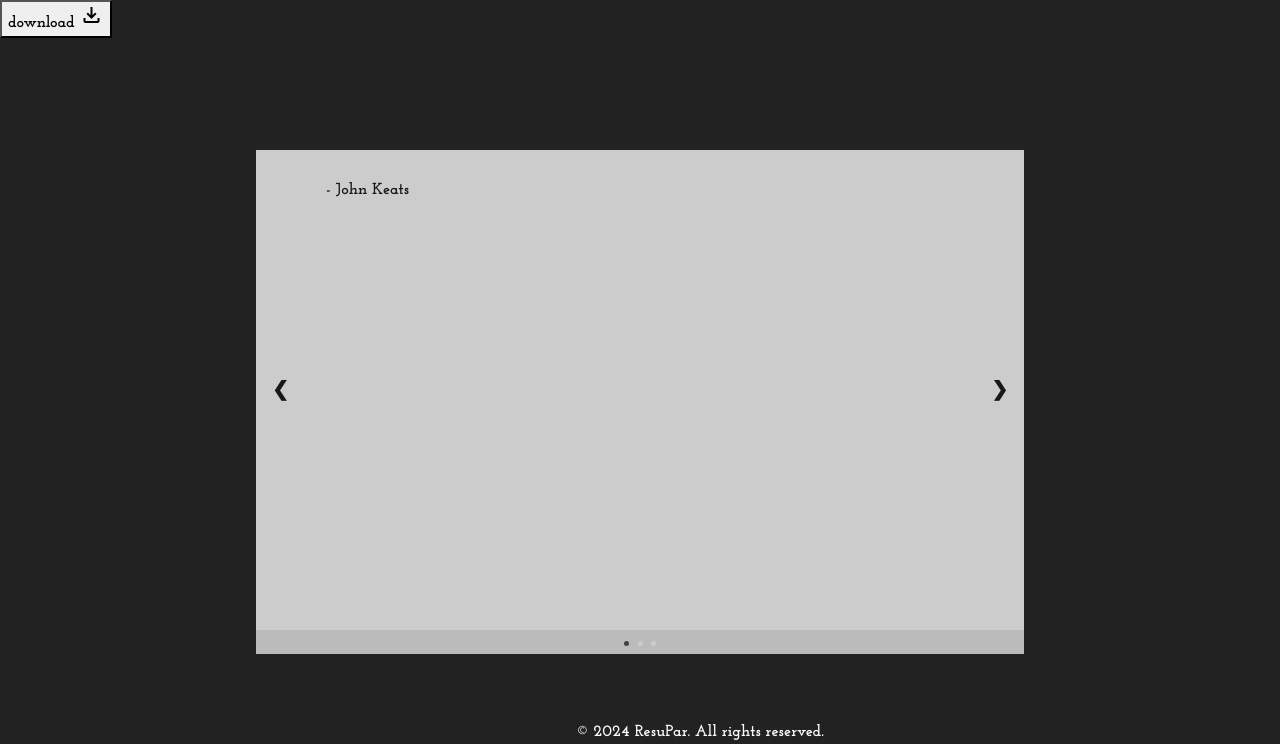
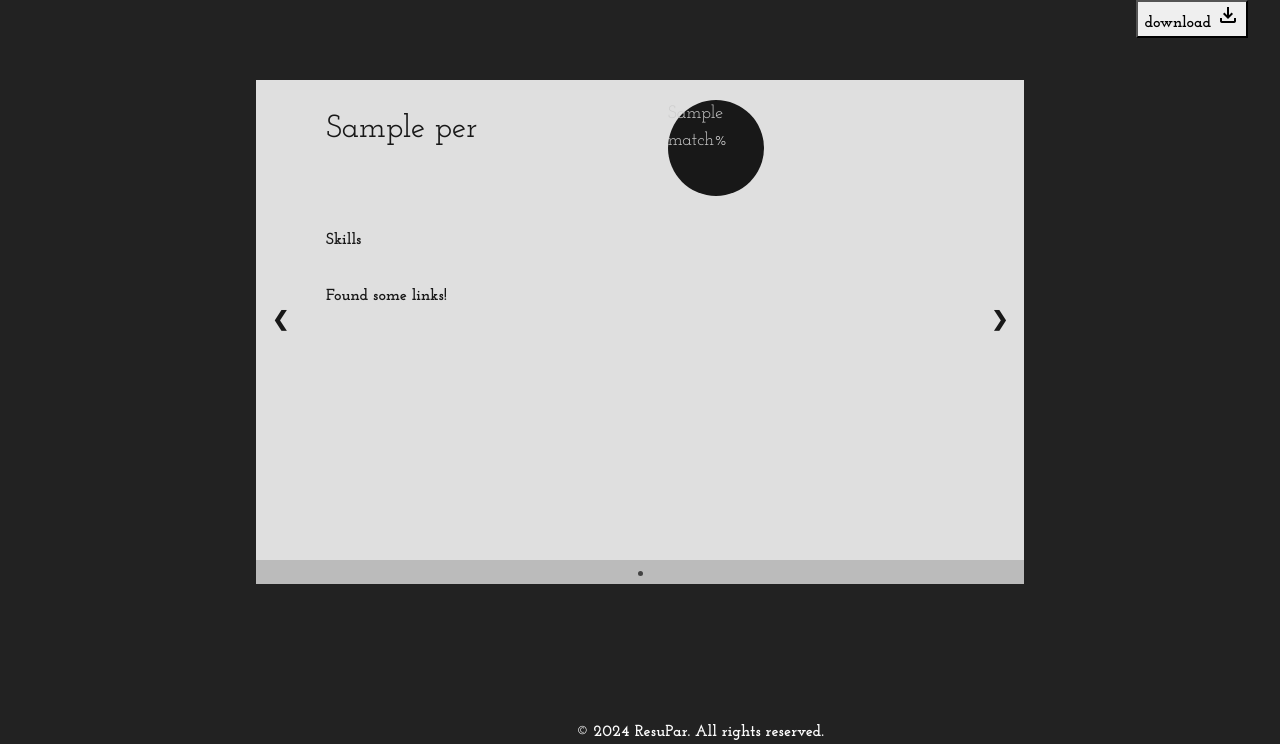
Before and after one commit to nimisha-sara/capstone, a FastAPI app: template templates/recruiter-match.html in a window 1280 px wide. Shown: the part 56-800 px from the top of the page. Run offline with FastAPI, Linux system fonts and the light colour scheme; the template is opened without the code that fills it: most values are stand-ins (such as "Sample title", 1, 10 or a date in 2020); some libraries are stand-ins or nearby versions.

Commit message:
desgin changes

```diff
--- a/static/recruiter-report.css
+++ b/static/recruiter-report.css
@@ -2,45 +2,49 @@
     max-width: 60vw;
     margin-left: auto;
     margin-right: auto;
-    margin-top: 14vh;
+    margin-top: 10vh;
 }
 
-.slide-header {
+.options{
+    float: right;
+    margin-right: 2rem;
+}
+
+.links, .skill, .org{
+    margin-top: 2rem;
+}
+
+.between {
     display: flex;
     justify-content: space-between;
 }
 
-/* match % */
-.progress-container {
-    border-radius: 50%;
-    width: 100px;
-    height: 100px;
-    position: relative;
-    background-color: #434343;
+.bubble {
+    background-color: #fcfcfc;
+    color: #181818;
+    padding: 6px;
+    margin: 8px;
+    margin-top: 15px;
+    font-weight: 600;
+    border-radius: 25px;
 }
 
-.progress-bar {
-    width: 100%;
-    height: 100%;
+.circle{
     border-radius: 50%;
-    background-color: #434343;
-    position: absolute;
-    top: 0;
-    left: 0;
-    border: 5px solid rgb(0, 0, 0);
-    clip: rect(0, 100px, 200px, 0);
-    transition: clip 1s;
-}
-
-.progress-bar.fill {
-    clip: rect(0, 200px, 200px, 100px);
+    height: 6rem;
+    width: 6rem;
+    background-color: #181818;
+    color: #ccc;
+    font-size: large;
+    margin-left: auto;
+    margin-right: auto;
 }
 
 /* slideshow */
 
 .slideshow-container {
     position: relative;
-    background: #ccc;
+    background: #dfdfdf;
 }
 
 .mySlides {
--- a/templates/recruiter-match.html
+++ b/templates/recruiter-match.html
@@ -13,33 +13,80 @@
 
 <div class="content">
     <div class="slideshow-container">
+        {% for key, value in ranking.items() %}
         <div class="mySlides">
-            <div>
+            <div class="slide-header between">
+                <div style="padding-top: 10px;">
+                    <h2>{{ value.ner.per[0] }}</h2>
+                </div>
+                <div class="circle">{{ value.match }}%</div>
+            </div>
+            <div class="slide-body">
+                <div class="between">
+                    <div class="contact">
+                        {% if 'phone' in value.ner %}
+                        <p>📞 {{ value.ner.phone[0] }}</p>
+                        {% endif %}
+                        {% if 'email' in value.ner %}
+                        <p>📧 {{ value.ner.email[0]| lower }}</p>
+                        {% endif %}
+                    </div>
+                    <div class="Education">
+                        {% if 'deg' in value.ner %}
+                        <p>🎓 {{ value.ner.deg[0] }}</p>
+                        {% endif %}
+                        {% if 'college' in value.ner %}
+                        <p>🏫 {{ value.ner.college[0] }}</p>
+                        {% endif %}
+                    </div>
+                </div>
+                <div class="org">
+                    {% if 'org' in value.ner %}
+                    <p>🏢 They have worked with - </p>
+                    {% for org in value.ner.org %}
+                    <span class="org bubble">{{ org }}</span>
+                    {% endfor %}
+                    {% endif %}
+                </div>
+                <div class="skill">
+                    <p>Skills</p>
+                    {% if 'skill' in value.ner %}
+                    {% for skill in value.ner.skill %}
+                    <span class="skill bubble">{{ skill }}</span>
+                    {% endfor %}
+                    {% endif %}
 
+                    {% if 'lang' in value.ner %}
+                    <p>Languages: </p>
+                    {% for lang in value.ner.lang %}
+                    <span class="lang bubble">{{ lang }}</span>
+                    {% endfor %}
+                    {% endif %}
+                </div>
+                <div class="links">
+                    <p>Found some links!</p>
+                    {% if 'link' in value.ner %}
+                    {% for _link in value.ner.link %}
+                    <a href="{{ _link }}">🔗 {{ _link }}</a>
+                    {% endfor %}
+                    {% endif %}
+                    {% if 'link' in value %}
+                    {% for link in value.links %}
+                    <a href="{{ link }}">🔗 {{ link }}</a>
+                    {% endfor %}
+                    {% endif %}
+                </div>
             </div>
-            <h2></h2>
-            <p class="author">- John Keats</p>
         </div>
-
-        <div class="mySlides">
-            <q>But man is not made for defeat. A man can be destroyed but not defeated.</q>
-            <p class="author">- Ernest Hemingway</p>
-        </div>
-
-        <div class="mySlides">
-            <q>I have not failed. I've just found 10,000 ways that won't work.</q>
-            <p class="author">- Thomas A. Edison</p>
-        </div>
-
+        {% endfor %}
         <a class="prev" onclick="plusSlides(-1)">❮</a>
         <a class="next" onclick="plusSlides(1)">❯</a>
-
     </div>
 
     <div class="dot-container">
-        <span class="dot" onclick="currentSlide(1)"></span>
-        <span class="dot" onclick="currentSlide(2)"></span>
-        <span class="dot" onclick="currentSlide(3)"></span>
+        {% for n in range(ranking| length) %}
+        <span class="dot" onclick="currentSlide({{ n }});"></span>
+        {% endfor %}
     </div>
 </div>
 
```
